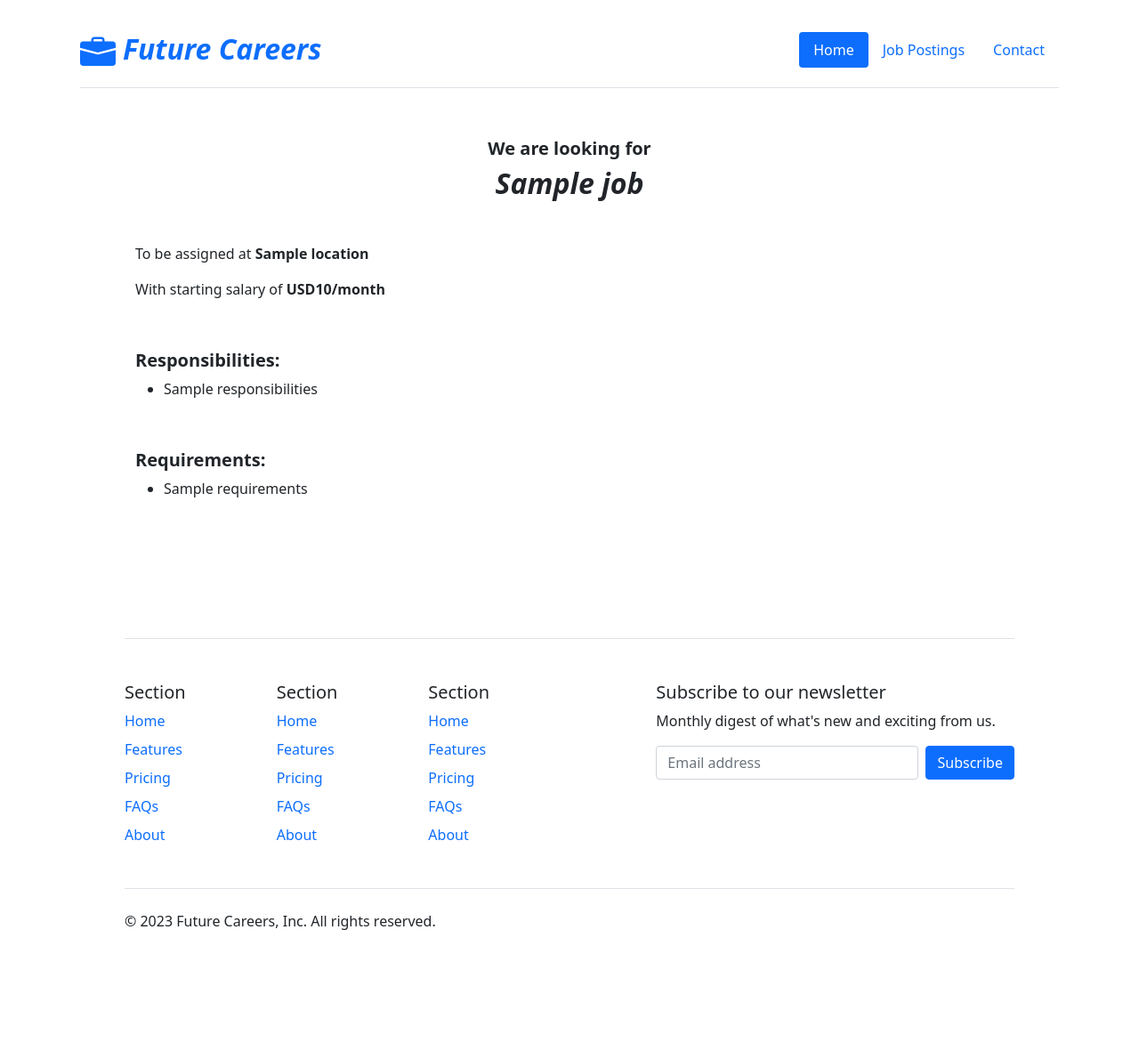
After one commit to galvez-mcj/careers-website, a Flask app: template templates/jobPage.html in a window 1280 px wide. The commit adds this page. Shown: the whole page at 89% size. Run offline with Flask 3, Linux system fonts and the light colour scheme; the template is opened without the code that fills it: most values are stand-ins (such as "Sample title", 1, 10 or a date in 2020).

Commit message:
Added page for individual job. Fixed styling

```diff
--- a/app.py
+++ b/app.py
@@ -1,6 +1,6 @@
 from flask import Flask, render_template
-from database import load_jobs_from_db
-
+from database import load_jobs_from_db, load_job_from_db
+import json
 
 app = Flask(__name__)
 
@@ -15,6 +15,13 @@ def index():
     return render_template('index.html', jobs=jobs)
 
 
+@app.route("/job/<id>")
+def show_job(id):
+    job = load_job_from_db(id)
+    if not job:
+        return render_template('errorPage.html')
+    else:
+        return render_template('jobPage.html', job=job[0])
 
 
 if __name__ == "__main__":
--- /dev/null
+++ b/templates/jobPage.html
@@ -0,0 +1,38 @@
+{% extends 'base.html' %}
+
+{% block body %}
+<div class="container-fluid">
+    <div class="container text-center">
+        <h4>We are looking for</h4>
+        <h2>{{ job.title }}</h2>
+    </div>
+
+    <div class="container">
+        <p>To be assigned at <strong>{{job.location}}</strong></p>
+        {% if job.salary != None %}
+        <p>With starting salary of <strong>{{job.currency}}{{"{:,}".format(job.salary)}}/month</strong></p>
+        {% else %}
+        <p>With salary negotiable upon interview</p>
+        {% endif %}
+    </div>
+
+    <div class="container">
+        <h4>Responsibilities:</h4>
+        <ul>
+            {% for line in job.responsibilities.split("\n") %}
+            <li class="mb-3">{{ line }}</li>
+            {% endfor %}
+        </ul>
+    </div>
+
+    <div class="container">
+        <h4>Requirements:</h4>
+        <ul>
+            {% for line in job.requirements.split("\n") %}
+            <li class="mb-3">{{ line }}</li>
+            {% endfor %}
+        </ul>
+    </div>
+</div>
+
+{% endblock %}
--- a/templates/jobPosting.html
+++ b/templates/jobPosting.html
@@ -8,7 +8,7 @@
         {% endif %}
     </div>
     <div>
-        <a href=" mailto:future-careers.com?subject=Application%20for%20{{jobs[item]['title']}}&body=Hi!%20I%20am%20%3Cyour%20name%20here%3E.%20I'm%20interested%20in%20applying%20for%20the%20position%20{{jobs[item]['title']}}E.%0D%0A%0D%0AHere%20is%20my%20resume%3A%20%3Cresume%20link%3E%0D%0AHere%20is%20my%20LinkedIn%3A%20%3Clinkedin%20link%3E"
+        <a href="/job/{{jobs[item].id}}"
             type="button" class="btn btn-outline-primary">Apply now</a>
     </div>
 </div>
--- a/templates/nav.html
+++ b/templates/nav.html
@@ -9,7 +9,7 @@
       </a>
 
       <ul class="nav nav-pills">
-        <li class="nav-item"><a href="#" class="nav-link active" aria-current="page">Home</a></li>
+        <li class="nav-item"><a href="/" class="nav-link active" aria-current="page">Home</a></li>
         <li class="nav-item"><a href="#" class="nav-link">Job Postings</a></li>
         <li class="nav-item"><a href="#contact" class="nav-link">Contact</a></li>
       </ul>
```
Also changed, not shown: database.py (+15 -2 lines), templates/errorPage.html (added, +10 -0 lines).
